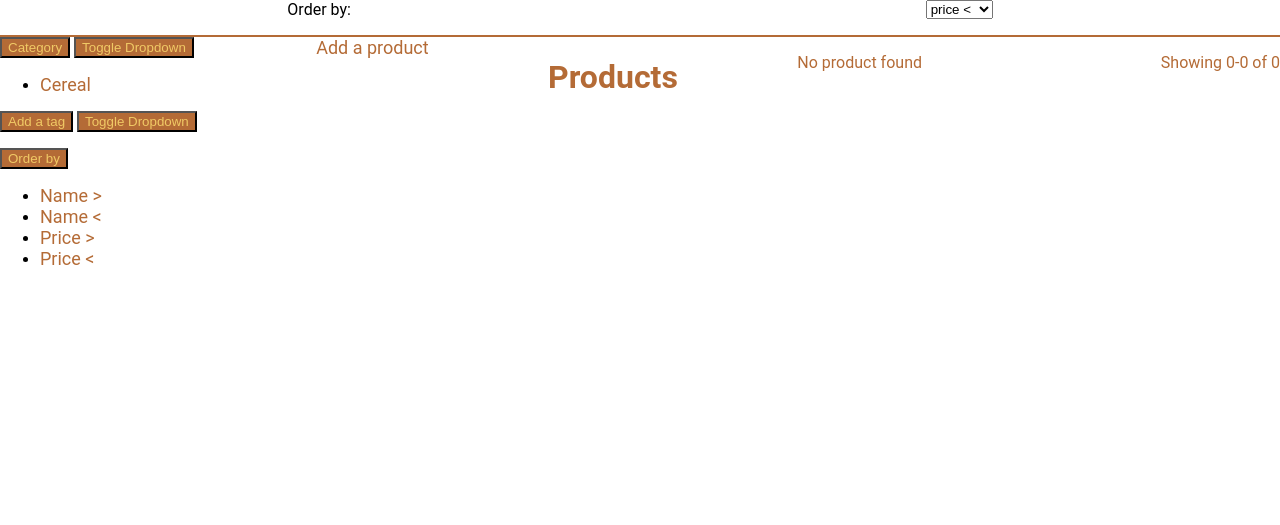
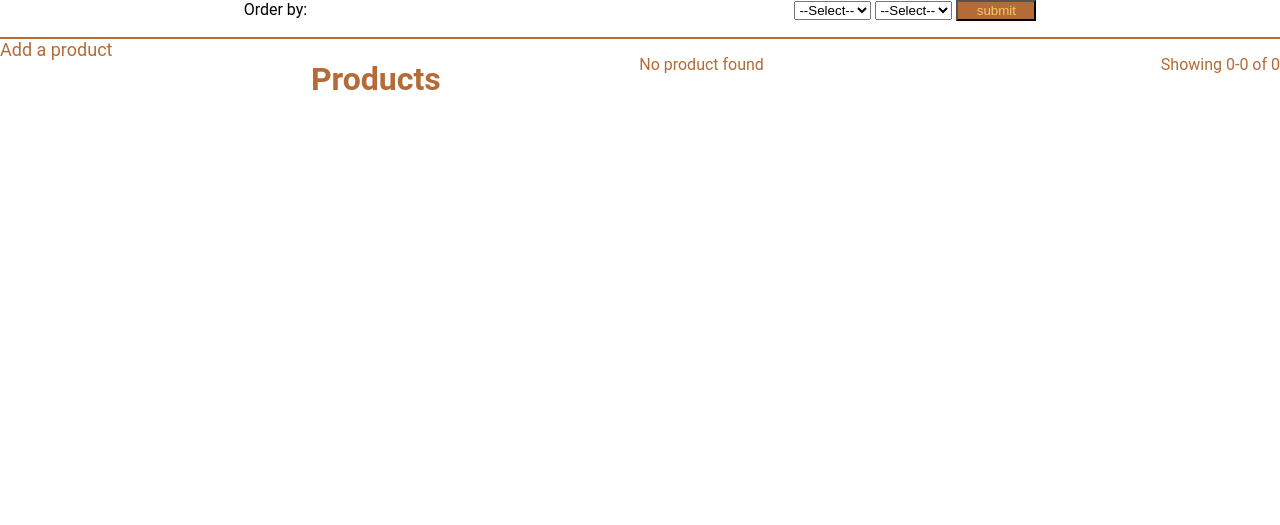
Before and after one commit to DongusJr/Ship_O_Cereal_H17, a Django app: page /products/ in a window 1280 px wide. Shown: the part 161-686 px from the top of the page. Run offline with Django 3.2, Linux system fonts and the light colour scheme; data that the repository does not hold is empty.

Commit message:
searching for stuff on products

```diff
--- a/products/views.py
+++ b/products/views.py
@@ -26,6 +26,7 @@ class ProductLogic(TemplateView):
 
     def get_context_data(self, **kwargs):
         data = super(ProductLogic, self).get_context_data(**kwargs)
+        data['all_categories'] = self.get_all_unique_categories()
         products= Products.objects.all()
 
         if 'criteria' in self.request.GET:
@@ -44,42 +45,37 @@ class ProductLogic(TemplateView):
             tags_in_use = self.request.GET.getlist('tag')
             data['tags'] = ProductTag.objects.exclude(name__in=tags_in_use)
             for tag in tags_in_use:
-                products = products.filter(producttag__name=tag)
+                products = Products.objects.filter(producttag__name=tag)
         else:
             data['tags'] = ProductTag.objects.all()
 
-        if 'name' in self.request.GET:
-            name_order = self.request.GET.get('name')
-            if name_order == 'ascending':
+        if 'order' in self.request.GET:
+            order = self.request.GET.get('order')
+            if order == 'name_ascending':
                 products = products.order_by('name')[::-1]
-            elif name_order == 'descending':
+            elif order == 'name_descending':
                 products = products.order_by('name')
-
-        if 'price' in self.request.GET:
-            order = self.request.GET['price']
-            if order == 'descending':
+            elif order == 'price_descending':
                 products = products.order_by('price')
-            elif order == 'ascending':
+            elif order == 'price_ascending':
                 products = products.order_by('-price')
 
         if 'criteria' in self.request.GET:
             criteria = self.request.GET.get('criteria')
             if criteria != '':
-                products = products.filter(name__icontains=criteria)
+                products = Products.objects.filter(name__icontains=criteria)
                 if str(self.request.user) != 'AnonymousUser':
                     SearchHistory.add_to_search_history(criteria, self.request.user)
 
         if 'category' in self.request.GET:
-            list_of_all_categories = self.get_all_unique_categories()
             category = self.request.GET['category']
-            if category in list_of_all_categories:
+            if category in data['all_categories']:
                 data['category'] = category
-                products = products.filter(category__exact=category)
+                products = Products.objects.filter(category__exact=category)
 
         page = self.request.GET.get('page', 1)
         products_paginated = self._paginate_data(products, page, 10)
 
-        data['category'] = 'Cereal'
         data['pages'] = products_paginated
         data['products'] = Products.get_products(products_paginated)
 
--- a/proto_templates/proto_products/proto_products.html
+++ b/proto_templates/proto_products/proto_products.html
@@ -1,10 +1,5 @@
 {% extends 'products/category_page.html' %}
 {% block products %}
-    <div class="landingTagDiv">
-        {% include 'proto_products/proto_dropdown_category.html' %}
-        {% include 'proto_products/proto_dropdown_tags.html' %}
-        {% include 'proto_products/proto_dropdown_order_by.html' %}
-    </div>
     <div class="Create Button">
         <a href="{% url 'create_product' %}" class='block btn btn-primary'>Add a product</a>
     </div>
--- a/templates/products/category_page.html
+++ b/templates/products/category_page.html
@@ -7,12 +7,24 @@
     {% endfor %}
     <label for="value">Order by:</label>
 
+    <form method="get" action="{% url 'product_index' %}">
       <select name="order" id="value">
+        <option value="default">--Select--</option>
         <option value="price_ascending">price <</option>
         <option value="price_descending">price ></option>
         <option value="name_ascending">name <</option>
         <option value="name_descending">name ></option>
       </select>
+
+      <select name="category">
+        <option value="default">--Select--</option>
+        {% for category in all_categories %}
+          <option value="{{category}}">{{category}}</option>
+        {% endfor %}
+      </select>
+
+      <button class="btn btn-outline-success" type="submit">submit</button>
+    </form>
   </div>
   <div class="products_page">
     {% block products %}
```
Lines whose indentation alone changed are shown as unchanged.
